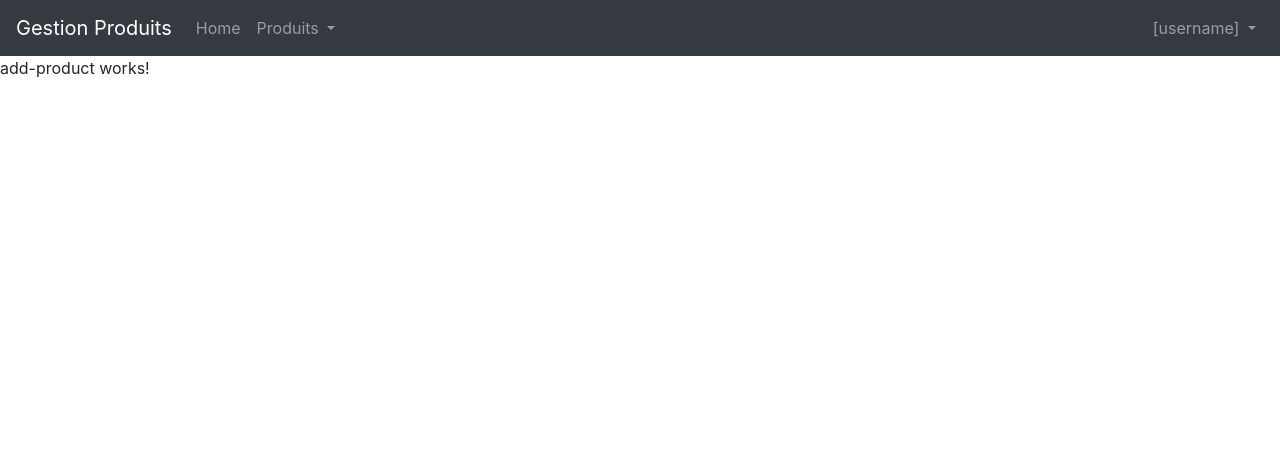
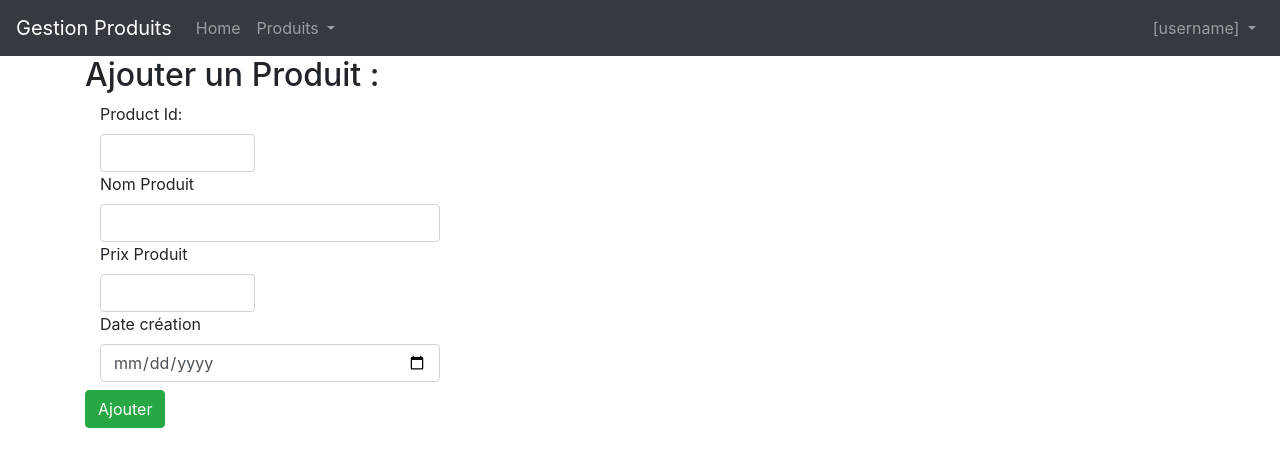
Before and after one commit to thierryfotso/angular-product, an Angular app: page /add-product in a window 1280 px wide. Shown: the top 466 px of the page. Built offline with nearby package versions, Linux system fonts and the light colour scheme.

Commit message:
- introduce productService

```diff
--- a/src/app/add-product/add-product.component.html
+++ b/src/app/add-product/add-product.component.html
@@ -1 +1,26 @@
-<p>add-product works!</p>
+<div class="container">
+  <div>
+    <h2>Ajouter un Produit :</h2>
+  </div>
+  <form>
+    <div class="col-sm-2 col-md-2 col-lg-2">
+      <label>Product Id:</label>
+      <input type="text" [(ngModel)]="newProduct.productId" name="idProduit" class="form-control">
+    </div>
+    <div class="col-sm-4 col-md-4 col-lg-4">
+      <label>Nom Produit</label>
+      <input type="text" [(ngModel)]="newProduct.productName" name="nomProduit" class="form-control">
+    </div>
+    <div class="col-sm-2 col-md-2 col-lg-2">
+      <label>Prix Produit</label>
+      <input type="number" [(ngModel)]="newProduct.productPrice" name="prixProduit" class="form-control">
+    </div>
+    <div class="col-sm-4 col-md-4 col-lg-4">
+      <label>Date création</label>
+      <input type="date" [(ngModel)]="newProduct.creationDate" name="dateCreation" class="form-control">
+    </div>
+    <div class="mt-2">
+      <button type="submit" (click)="addProduct()" class="btn btn-success">Ajouter</button>
+    </div>
+  </form>
+</div>
--- a/src/app/add-product/add-product.component.ts
+++ b/src/app/add-product/add-product.component.ts
@@ -1,12 +1,28 @@
-import { Component } from '@angular/core';
+import { Component, OnInit } from '@angular/core';
+import { FormsModule } from '@angular/forms';
+import { Product } from '../model/product.model';
+import { ProductsService } from '../services/products.service';
 
 @Component({
   selector: 'app-add-product',
   standalone: true,
-  imports: [],
+  imports: [FormsModule],
   templateUrl: './add-product.component.html',
   styleUrl: './add-product.component.css'
 })
-export class AddProductComponent {
+export class AddProductComponent implements OnInit{
+
+  newProduct= new Product();
+
+  constructor(private productService:ProductsService){
+
+  }
+
+  ngOnInit(): void {
+  }
+
+  addProduct(){
+    this.productService.addproduct(this.newProduct);
+  }
 
 }
--- a/src/app/products/products.component.ts
+++ b/src/app/products/products.component.ts
@@ -1,3 +1,4 @@
+import { ProductsService } from './../services/products.service';
 import { CommonModule } from '@angular/common';
 import { Component, OnInit } from '@angular/core';
 import { Product } from '../model/product.model';
@@ -10,33 +11,11 @@
   styleUrl: './products.component.css',
 })
 export class ProductsComponent implements OnInit {
-  products: Product[];
+  products: Product[] = [];
 
-  constructor() {
-    this.products = [
-      {
-        productId:1,
-        productName:'PC Asus',
-        productPrice: 3000,
-        creationDate: new Date("01/14/2011")
-      },
-      {
-        productId:2,
-        productName:"Imprimante Epson",
-        productPrice:450,
-        creationDate: new Date("12/17/2010"),
-      },
-      {
-        productId:3,
-        productName:"Tablette Samsung",
-        productPrice:900.123,
-        creationDate: new Date("02/20/2020"),
-      }
-    ];
-  }
+  constructor(private productService: ProductsService) {}
 
   ngOnInit(): void {
-
+    this.products = this.productService.getProducts();
   }
-
 }
--- /dev/null
+++ b/src/app/services/products.service.ts
@@ -0,0 +1,42 @@
+import { Injectable } from '@angular/core';
+import { Product } from '../model/product.model';
+
+@Injectable({
+  providedIn: 'root'
+})
+export class ProductsService {
+
+  products: Product[];
+
+  constructor() {
+    this.products=[
+      {
+        productId:1,
+        productName:'PC Asus',
+        productPrice: 3000,
+        creationDate: new Date("01/14/2011")
+      },
+      {
+        productId:2,
+        productName:"Imprimante Epson",
+        productPrice:450,
+        creationDate: new Date("12/17/2010"),
+      },
+      {
+        productId:3,
+        productName:"Tablette Samsung",
+        productPrice:900.123,
+        creationDate: new Date("02/20/2020"),
+      }
+
+    ];
+  }
+
+  getProducts():Product[]{
+    return this.products;
+  }
+
+  addproduct(product: Product){
+    this.products.push(product);
+  }
+}
```
Also changed, not shown: 1 other file (tests, documents, lock files or other folders).
